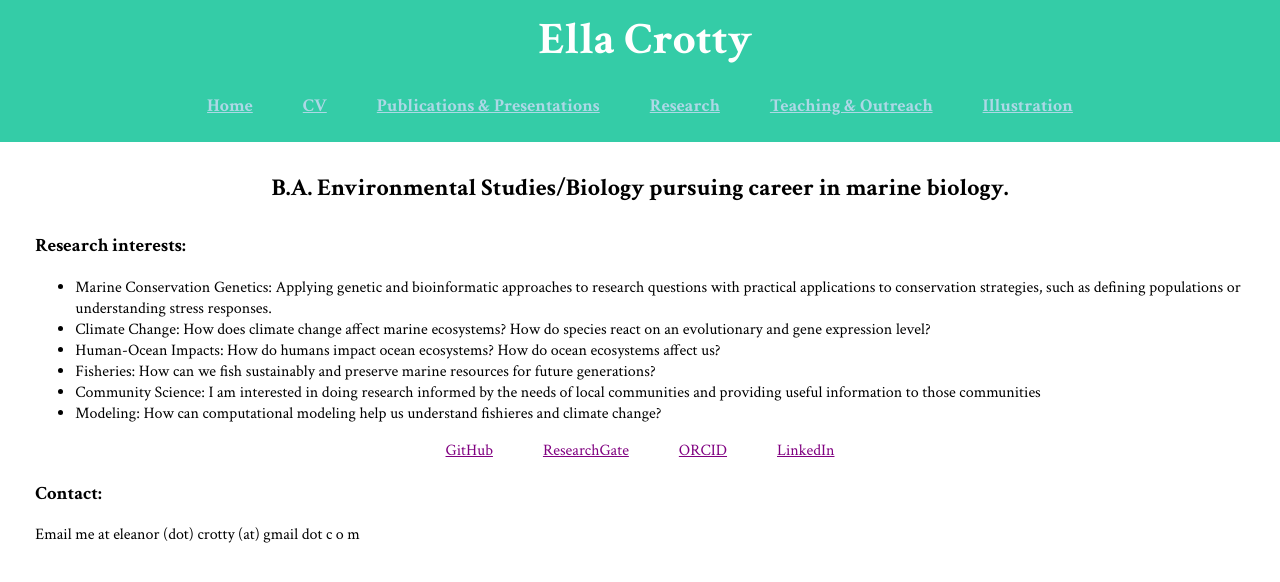
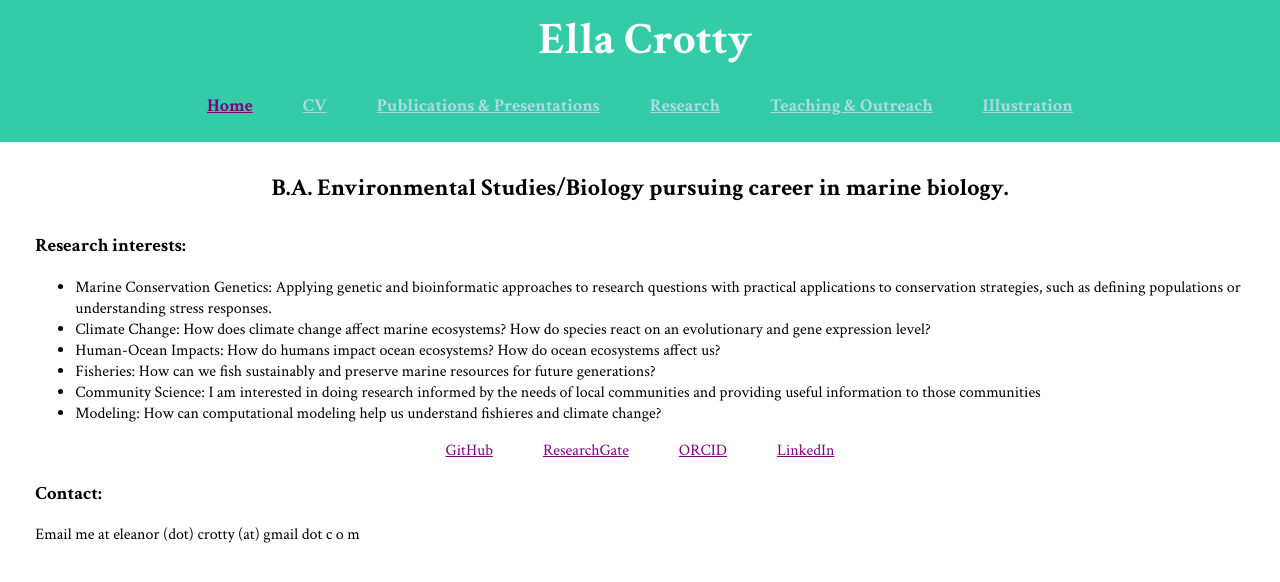
Before and after one commit to DolphinCoder/PersonalWebsite, a plain HTML site: page index.html in a window 1280 px wide. Drawn offline with Linux system fonts and the light colour scheme.

Commit message:
Update index.html

```diff
--- a/index.html
+++ b/index.html
@@ -20,7 +20,7 @@
 
     <nav>
       <container>
-        <a style='color: lightblue; margin-left: 0px;' href="./index.html"><strong>Home</strong></a>
+        <a margin-left: 0px;' href="./index.html"><strong>Home</strong></a>
         <a style='color: lightblue; margin-left: 0px;' href="./CV.html"><strong>CV</strong></a>
         <a style='color: lightblue; margin-left: 0px;' href="./PublicationsPresentations.html"><strong>Publications & Presentations</strong></a>
         <a style='color: lightblue; margin-left: 0px;' href="./Research.html"><strong>Research</strong></a>
```
